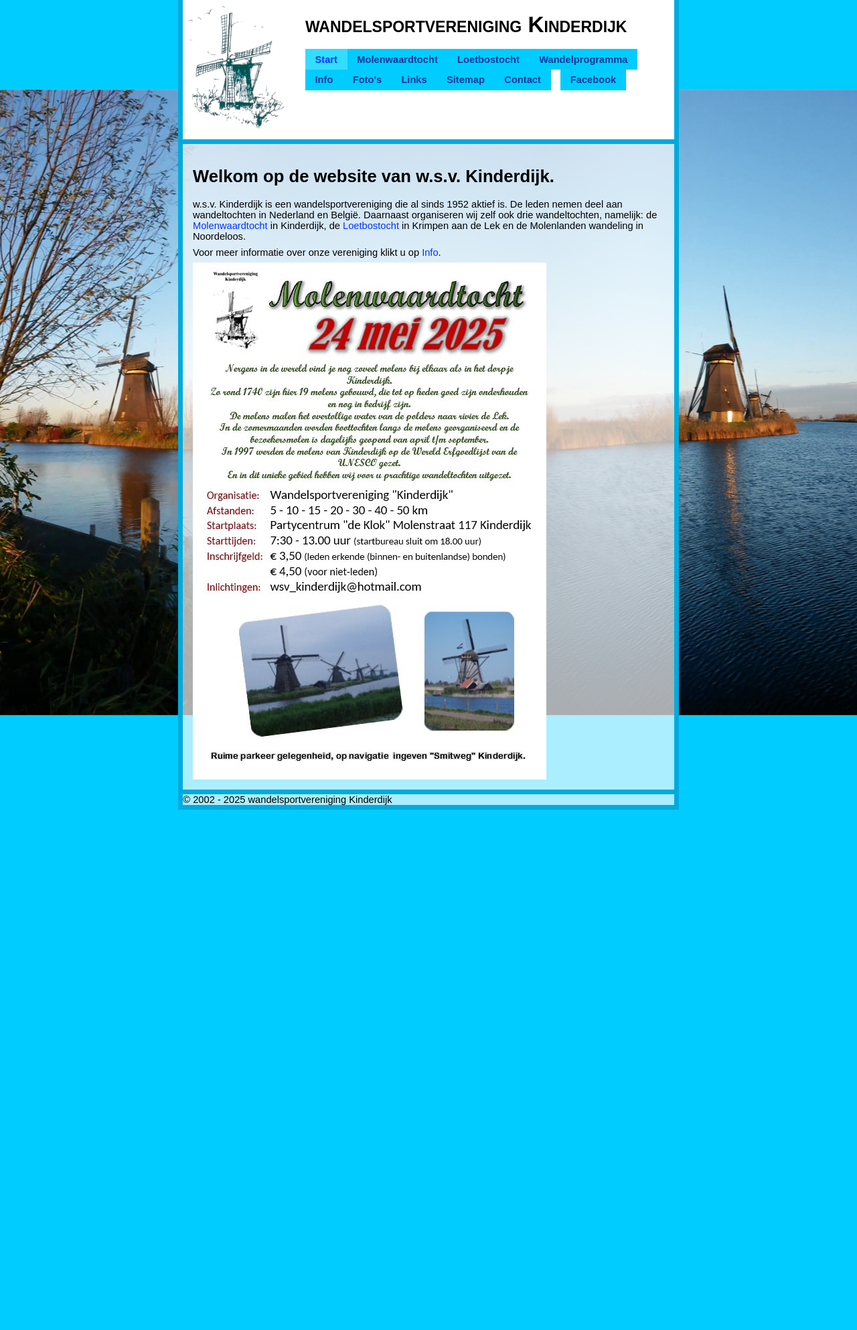
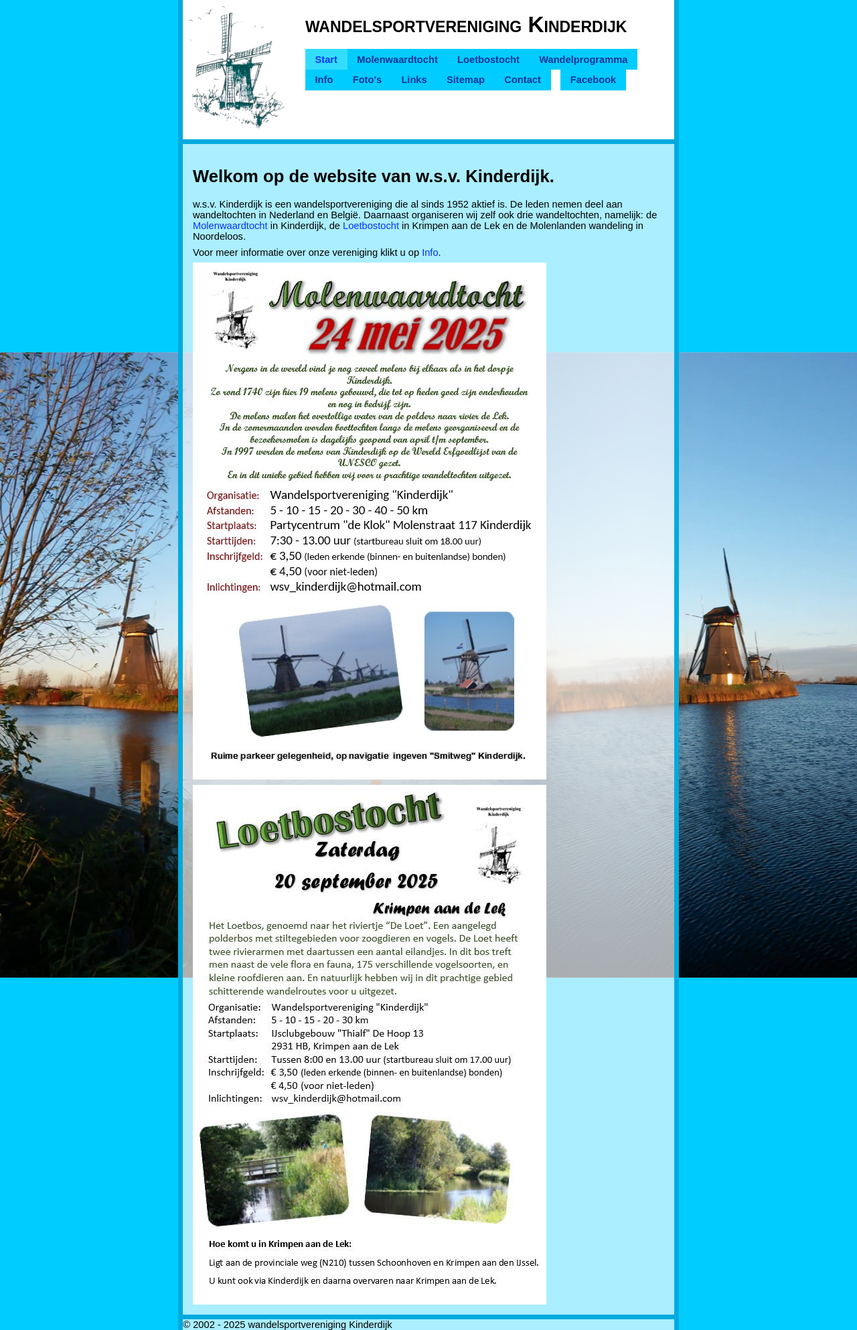
Before and after one commit to jvisser84/www.wsvkinderdijk.nl, a Jekyll site: the page built from docs/index.md, in a window 1280 px wide. Shown: the whole page at 67% size. Built offline with Jekyll 4.4.1, drawn with Linux system fonts in a browser that asks for light colours.

Commit message:
Nieuwe flyer Loetbostocht 2025 toegevoegd onder aan index/begin pagina.

```diff
--- a/docs/index.md
+++ b/docs/index.md
@@ -8,3 +8,5 @@ w.s.v. Kinderdijk is een wandelsportvereniging die al sinds 1952 aktief is. De l
 Voor meer informatie over onze vereniging klikt u op [Info](/info).
 
 ![Flyer Molenwaardtocht 2025](/assets/images/Flyer_MWT_2025.jpg "Flyer Molenwaardtocht 2025")
+
+![Flyer Loetbostocht 2025](/assets/images/Flyer_Loet_2025.jpg "Flyer Loetbostocht 2025")
```
Also changed, not shown: docs/assets/images/Flyer_Loet_2025.jpg.
